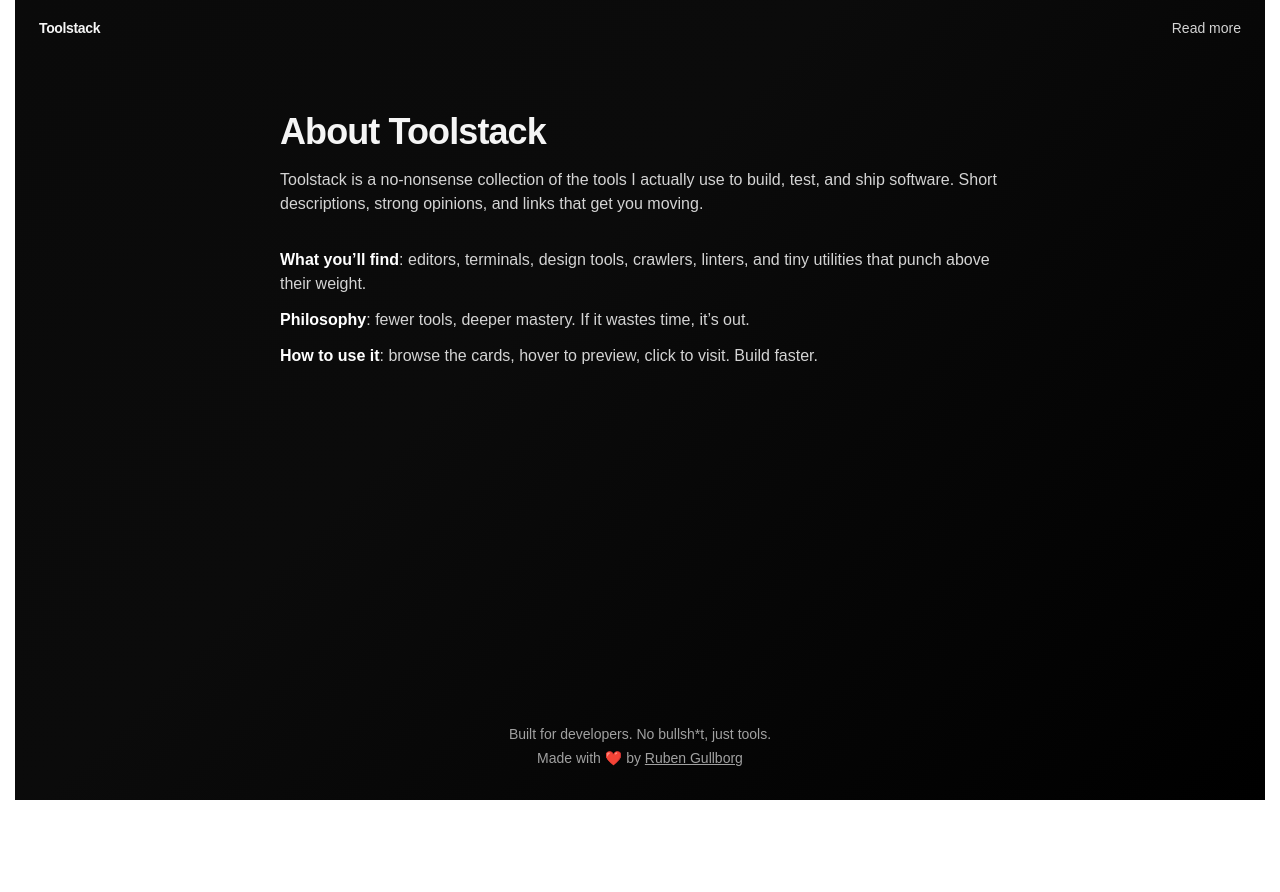
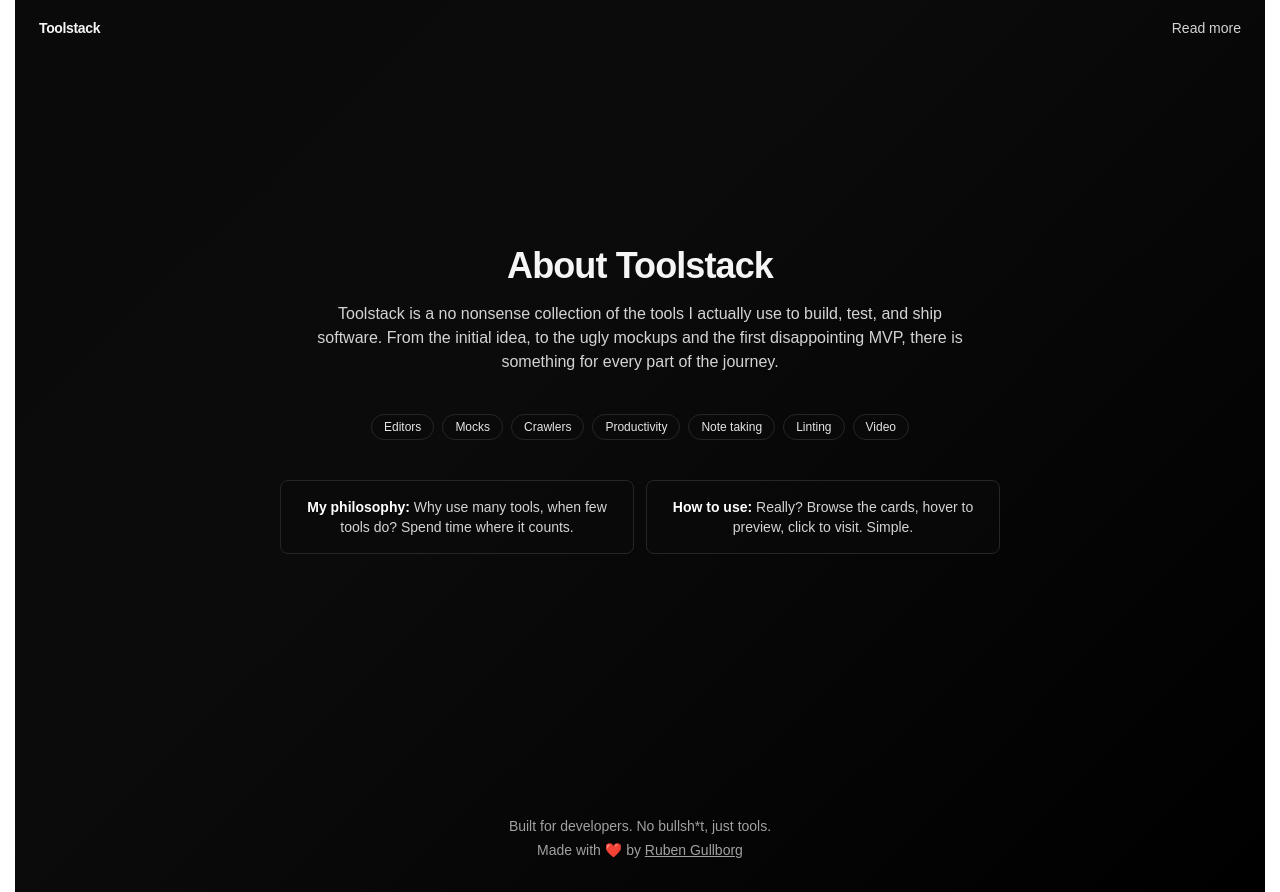
Before and after one commit to RubenGullborg/toolstack, a Next.js app in the folder toolstack/: page /about in a window 1280 px wide. Before the commit the page ends 800 px from the top, so only its background shows below. Built offline with nearby package versions, Linux system fonts and the light colour scheme.

Commit message:
Update styling in about page

```diff
--- a/toolstack/src/app/about/page.tsx
+++ b/toolstack/src/app/about/page.tsx
@@ -1,19 +1,50 @@
 export default function About(){
   return(
-      <section className="mx-auto max-w-3xl px-6 py-14">
+    <section className="mx-auto max-w-3xl px-6 py-14 min-h-[calc(100vh-7rem)] flex flex-col items-center justify-center text-center">
       <h1 className="text-3xl sm:text-4xl font-bold tracking-tight">About Toolstack</h1>
-        <p className="mt-4 text-neutral-300">
-          Toolstack is a no‑nonsense collection of the tools I actually use to build, test, and ship software.
-          Short descriptions, strong opinions, and links that get you moving.
+      <p className="mt-4 text-neutral-300 max-w-2xl">
+        Toolstack is a no nonsense collection of the tools I actually use to build, test, and ship software.
+        From the initial idea, to the ugly mockups and the first disappointing MVP, there is something for every part of the journey.
       </p>
 
-        <div className="mt-8 space-y-3 text-neutral-300">
-          <p><span className="font-semibold text-white">What you’ll find</span>: editors, terminals, design tools, crawlers, linters, and tiny utilities that punch above their weight.</p>
-          <p><span className="font-semibold text-white">Philosophy</span>: fewer tools, deeper mastery. If it wastes time, it’s out.</p>
-          <p><span className="font-semibold text-white">How to use it</span>: browse the cards, hover to preview, click to visit. Build faster.</p>
+      <div className=" mt-10 w-full space-y-5">
+        <div className="flex flex-wrap items-center justify-center gap-2">
+          <span className="inline-flex items-center rounded-full border border-neutral-800 bg-neutral-950/60 px-3 py-1 text-xs font-medium text-neutral-200">
+            Editors
+          </span>
+          <span className="inline-flex items-center rounded-full border border-neutral-800 bg-neutral-950/60 px-3 py-1 text-xs font-medium text-neutral-200">
+            Mocks
+          </span>
+          <span className="inline-flex items-center rounded-full border border-neutral-800 bg-neutral-950/60 px-3 py-1 text-xs font-medium text-neutral-200">
+            Crawlers
+          </span>
+          <span className="inline-flex items-center rounded-full border border-neutral-800 bg-neutral-950/60 px-3 py-1 text-xs font-medium text-neutral-200">
+            Productivity
+          </span>
+          <span className="inline-flex items-center rounded-full border border-neutral-800 bg-neutral-950/60 px-3 py-1 text-xs font-medium text-neutral-200">
+            Note taking
+          </span>
+          <span className="inline-flex items-center rounded-full border border-neutral-800 bg-neutral-950/60 px-3 py-1 text-xs font-medium text-neutral-200">
+            Linting
+          </span>
+          <span className="inline-flex items-center rounded-full border border-neutral-800 bg-neutral-950/60 px-3 py-1 text-xs font-medium text-neutral-200">
+            Video
+          </span>
         </div>
 
-
+        <div className="grid grid-cols-1 gap-3 mt-10 sm:grid-cols-2">
+          <div className="rounded-lg border border-neutral-800 bg-neutral-950/50 p-4 text-left sm:text-center">
+            <p className="text-sm text-neutral-300">
+              <span className="font-semibold text-white">My philosophy:</span> Why use many tools, when few tools do? Spend time where it counts.
+            </p>
+          </div>
+          <div className="rounded-lg border border-neutral-800 bg-neutral-950/50 p-4 text-left sm:text-center">
+            <p className="text-sm text-neutral-300">
+              <span className="font-semibold text-white">How to use:</span> Really? Browse the cards, hover to preview, click to visit. Simple.
+            </p>
+          </div>
+        </div>
+      </div>
     </section>
   );
 }
--- a/toolstack/src/components/static/nav.tsx
+++ b/toolstack/src/components/static/nav.tsx
@@ -4,7 +4,7 @@ export default function Nav() {
   return(
     <nav className="mx-auto max-w-7xl px-6 h-14 flex items-center justify-between">
       <a href="/" className="flex items-center gap-2 text-sm font-semibold tracking-tight">
-        <span className="hidden sm:inline">Toolstack</span>
+        <span className="">Toolstack</span>
       </a>
       <a
         href="/about"
```
Lines whose indentation alone changed are shown as unchanged.
